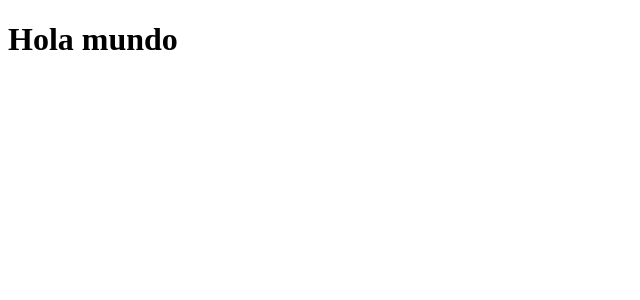
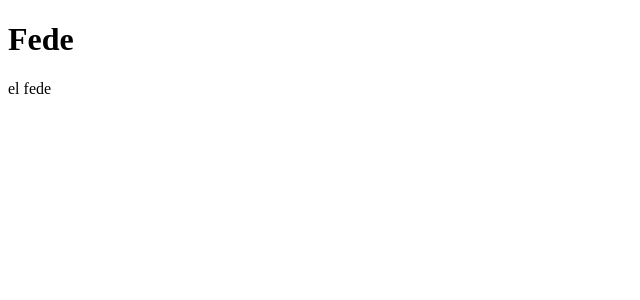
Before and after one commit to FedeAltava/reactTraining, a React (Vite) app: page / in a window 1280 px wide. Shown: the top 300 px of the page, without its empty margins (0-640 px from the left). Built offline with nearby package versions, Linux system fonts and the light colour scheme.

Commit message:
Firstapp changes

```diff
--- /dev/null
+++ b/src/FirstApp.jsx
@@ -0,0 +1,16 @@
+const newMessage ={
+    message: 'hola mundo',
+    title:'Fede'
+
+};
+
+export const FirstApp = () => {
+  return (
+    <>
+        <h1>{newMessage.title}</h1>
+        <p>el fede</p>
+    </>
+  )
+}
+
+export default FirstApp
--- a/src/main.jsx
+++ b/src/main.jsx
@@ -1,10 +1,11 @@
 import React from 'react'
 import ReactDOM from 'react-dom/client'
 import {App} from './App'
+import FirstApp from './FirstApp'
 
 
 ReactDOM.createRoot(document.getElementById('root')).render(
     <React.StrictMode>
-        <App />
+        <FirstApp />
     </React.StrictMode>
 )
```
